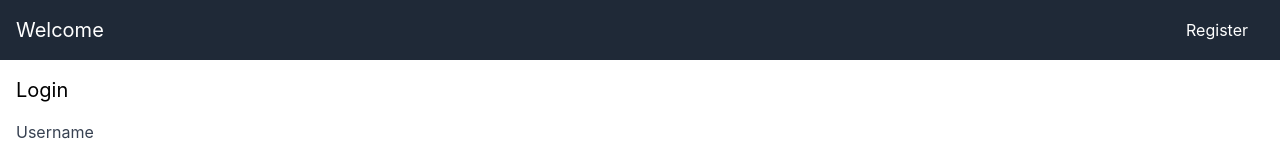
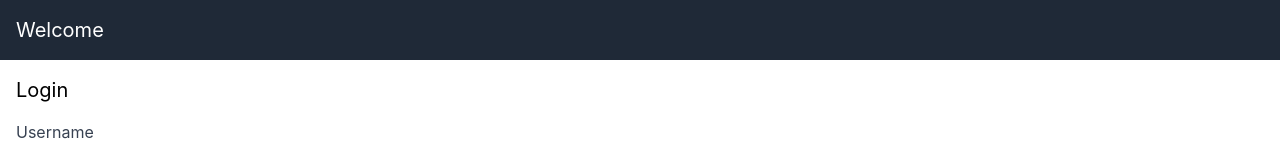
Before and after one commit to dsaldariega/assessment-crud-project, a React (Create React App) app: page / in a window 1280 px wide. Shown: the top 143 px of the page. Built offline with nearby package versions, Linux system fonts and the light colour scheme.

Commit message:
remove register

```diff
--- a/src/components/Navbar.jsx
+++ b/src/components/Navbar.jsx
@@ -16,9 +16,10 @@ const Navbar = ({ user, onLogout }) => {
               </button>
             </>
           ) : (
-            <Link to="/register" className="text-white mr-4">
-              Register
-            </Link>
+            // <Link to="/register" className="text-white mr-4">
+            //   Register
+            // </Link>
+            <></>
           )}
         </div>
       </div>
```
